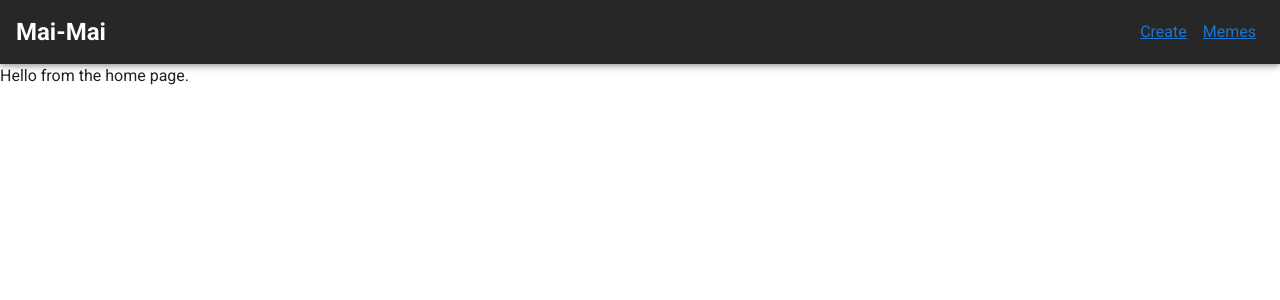
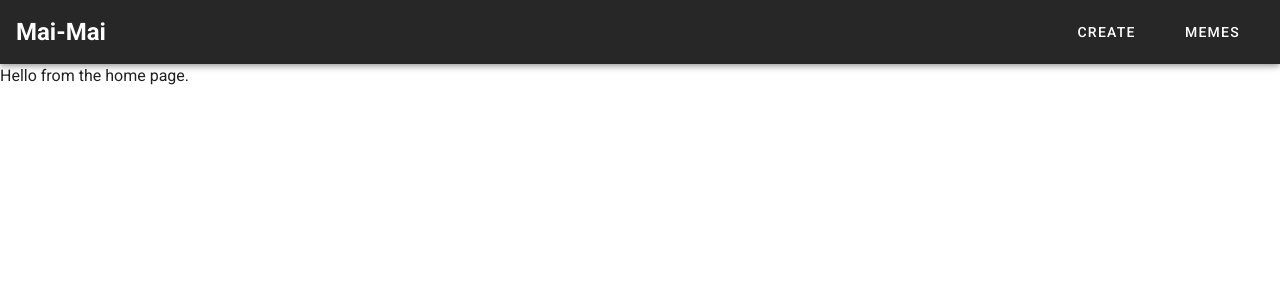
Before and after one commit to Patchrik/vue-maimai, a Vue app: page / in a window 1280 px wide. Shown: the top 300 px of the page. Built offline with nearby package versions, Linux system fonts and the light colour scheme.

Commit message:
Got the router hooked and styled on the app bar.

```diff
--- a/src/App.vue
+++ b/src/App.vue
@@ -3,9 +3,13 @@
     <v-app-bar app color="gray" dark>
       <h2>Mai-Mai</h2>
       <v-spacer />
-      <router-link class="mx-2" to="/create">Create</router-link>
+      <router-link class="mx-2" to="/create">
+        <v-btn text> Create </v-btn>
+      </router-link>
 
-      <router-link class="mx-2" to="/feed">Memes</router-link>
+      <router-link class="mx-2" to="/feed">
+        <v-btn text> Memes </v-btn>
+      </router-link>
     </v-app-bar>
 
     <v-main>
@@ -29,5 +33,10 @@
 <style scoped>
   a {
     color: aliceblue;
+    text-decoration: none;
+  }
+
+  .router-link-active .v-btn {
+    color: goldenrod;
   }
 </style>
```
